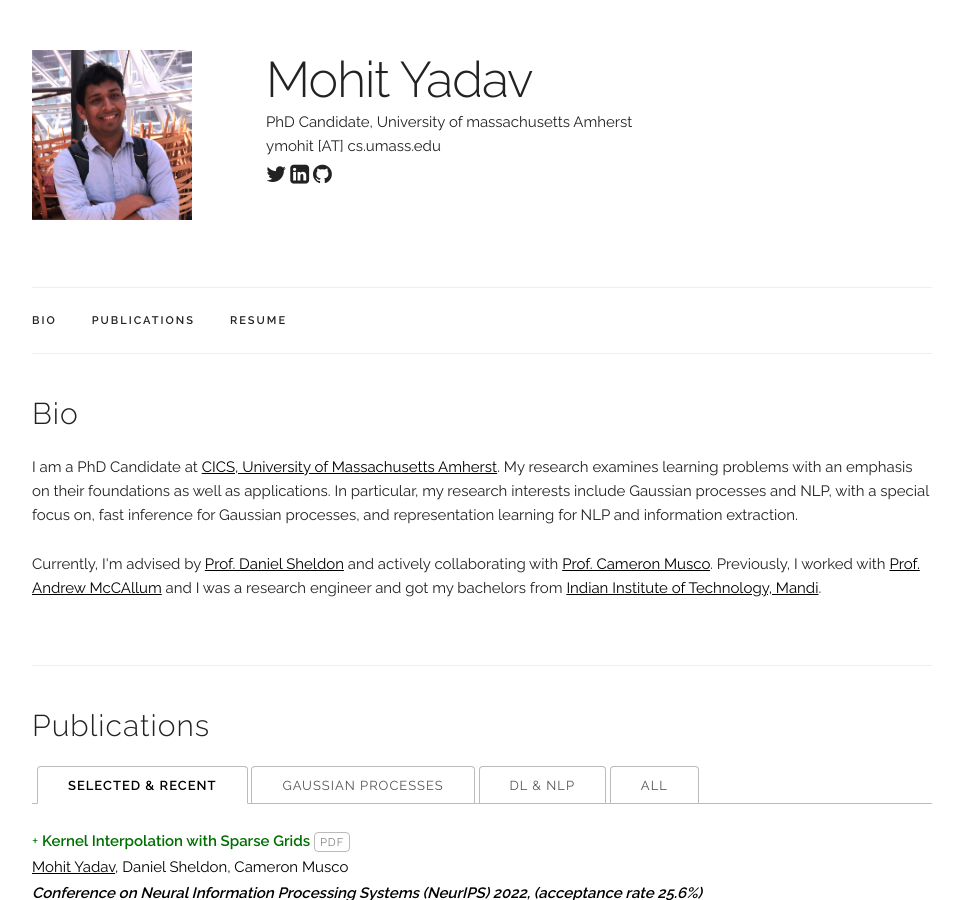
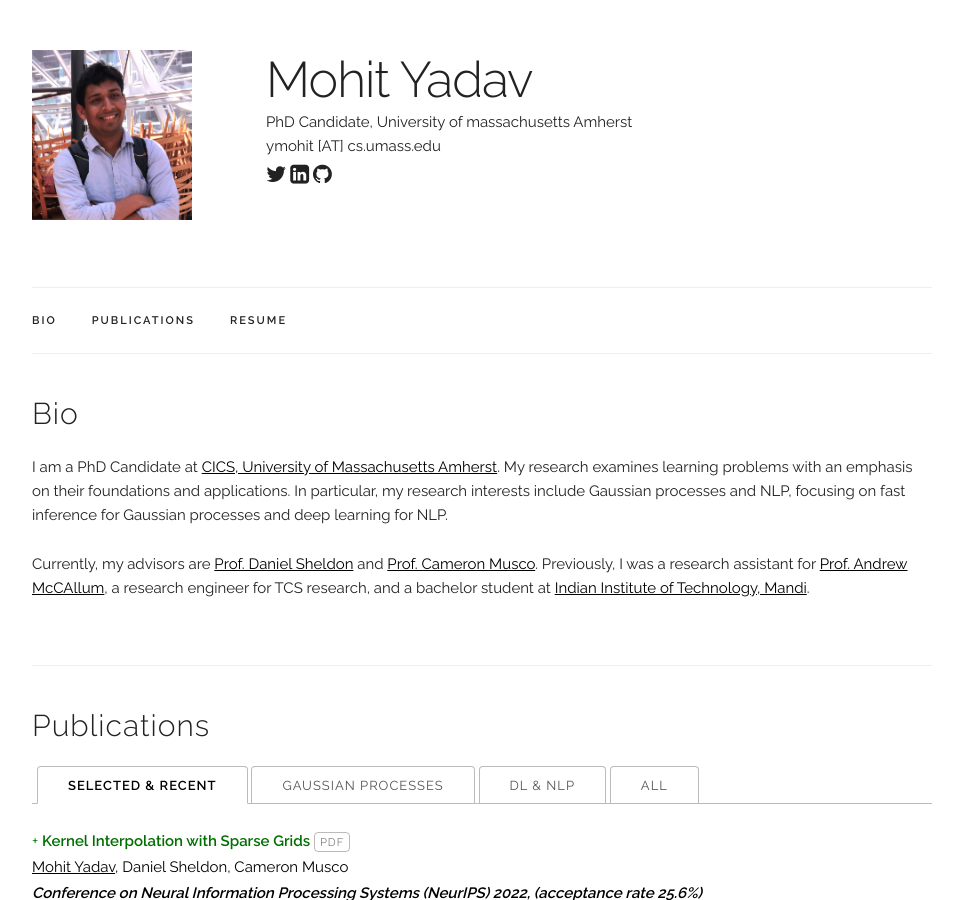
Before and after one commit to ymohit/ymohit.github.io, a Jekyll site: the page built from index.html, in a window 1280 px wide and 900 px high. Shown: the whole window, without its empty margins (158-1119 px from the left). Built offline with Jekyll 4.4.1, drawn with Linux system fonts in a browser that asks for light colours.

Commit message:
update bio

```diff
--- a/index.html
+++ b/index.html
@@ -6,13 +6,13 @@ title: Home
 <div class="docs-section" id="bio">
   <h4>Bio</h4>
   <p>
-    I am a PhD Candidate at <a href=https://www.cics.umass.edu/ target="_blank" style="color:rgb(0, 0, 0)">CICS, University of Massachusetts Amherst</a>.
-    My research examines learning problems with an emphasis on their foundations as well as applications. In particular, my research interests include Gaussian processes and NLP, with a special focus on, fast inference for Gaussian processes, and representation learning for NLP and information extraction.
+I am a PhD Candidate at <a href=https://www.cics.umass.edu/ target="_blank" style="color:rgb(0, 0, 0)">CICS, University of Massachusetts Amherst</a>.
+My research examines learning problems with an emphasis on their foundations and applications. In particular, my research interests include Gaussian processes and NLP, focusing on fast inference for Gaussian processes and deep learning for NLP.
   <p>
 
   <p>
-  Currently, I'm advised by <a href=https://people.cs.umass.edu/~sheldon/ target="_blank" style="color:rgb(0, 0, 0)">Prof. Daniel Sheldon</a> and actively collaborating with <a href=https://people.cs.umass.edu/~cmusco/ target="_blank" style="color:rgb(0, 0, 0)">Prof. Cameron Musco</a>. Previously, I worked with <a href=https://people.cs.umass.edu/~mccallum/ target="_blank" style="color:rgb(0, 0, 0)">Prof. Andrew McCAllum</a> and
-  I was a research engineer and got my bachelors from  <a href=https://www.iitmandi.ac.in/ target="_blank" style="color:rgb(0, 0, 0)">Indian Institute of Technology, Mandi</a>.
+Currently, my advisors are <a href=https://people.cs.umass.edu/~sheldon/ target="_blank" style="color:rgb(0, 0, 0)">Prof. Daniel Sheldon</a> and <a href=https://people.cs.umass.edu/~cmusco/ target="_blank" style="color:rgb(0, 0, 0)">Prof. Cameron Musco</a>. Previously, I was a research assistant for  <a href=https://people.cs.umass.edu/~mccallum/ target="_blank" style="color:rgb(0, 0, 0)">Prof. Andrew McCAllum</a>,
+a research engineer for TCS research, and a bachelor student at <a href=https://www.iitmandi.ac.in/ target="_blank" style="color:rgb(0, 0, 0)">Indian Institute of Technology, Mandi</a>.
  </p>
 
 </div>
```
